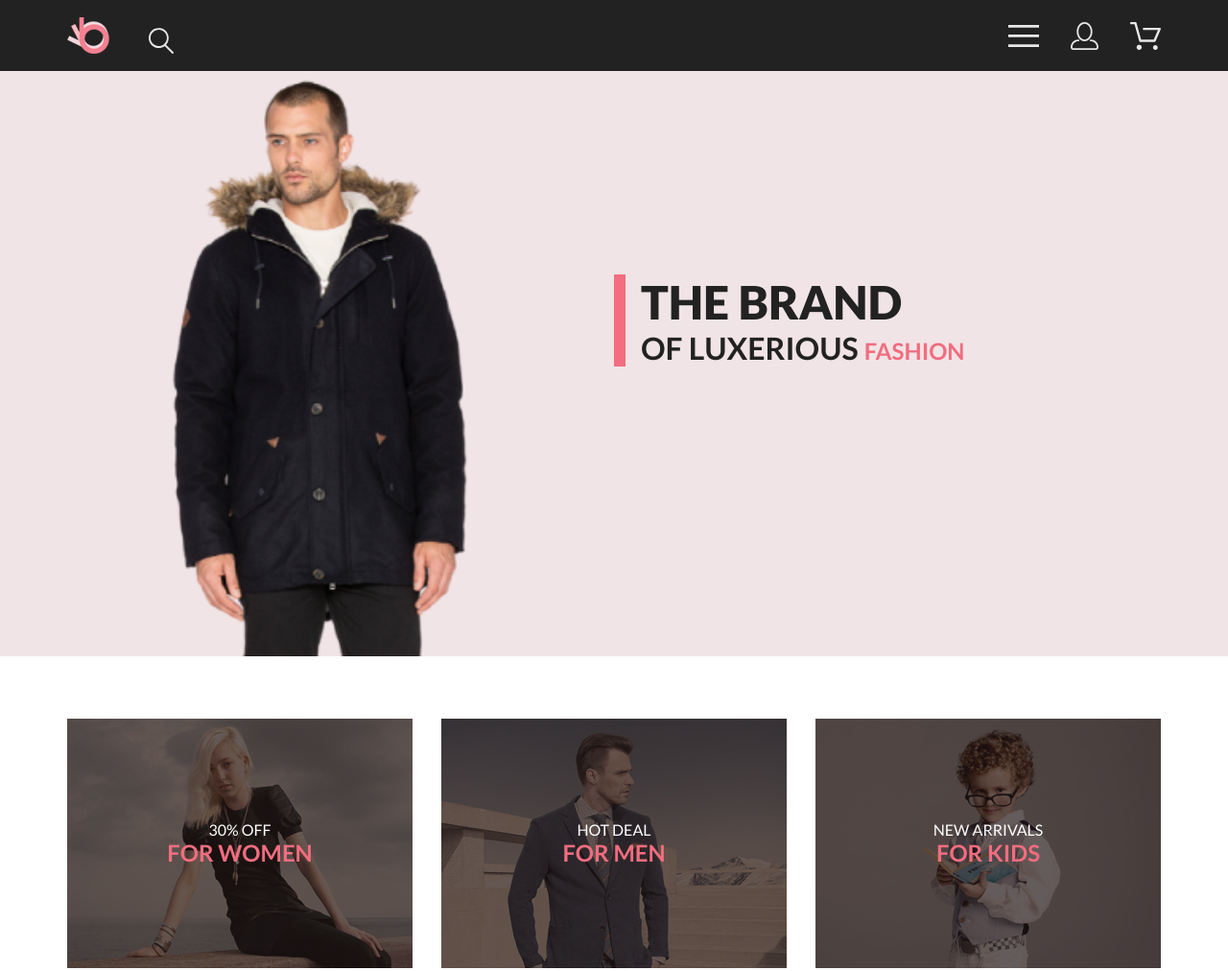
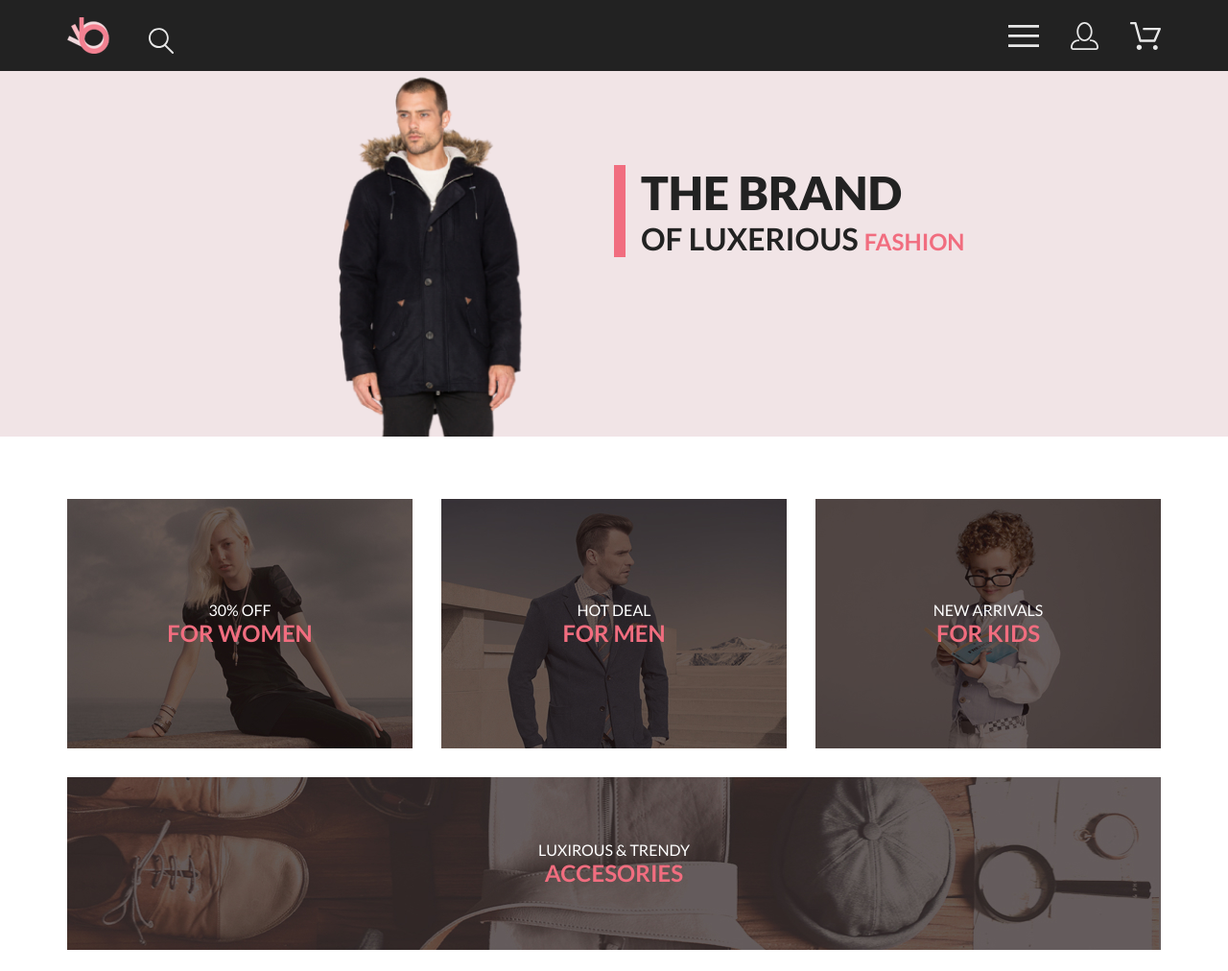
Before and after one commit to MedJog/LayoutHomeWork6-10, a plain HTML site: page index.html in a window 1280 px wide. Shown: the top 1012 px of the page at 96% size. Drawn offline with Linux system fonts and the light colour scheme.

Commit message:
ДЗ-7 исправления

```diff
--- a/style.css
+++ b/style.css
@@ -37,8 +37,8 @@
 }
 
 .brand {
-    /* padding-left: calc(50% - 1600px/2);
-    padding-right: calc(50% - 1600px/2);*/
+    padding-left: calc(50% - 800px/2);
+    padding-right: calc(50% - 800px/2);
     display: flex;
     align-items: center;
     background-color: #F1E4E6;
@@ -224,6 +224,7 @@
 
     .category {
         grid-template-columns: repeat(3, 231px);
+        grid-template-rows: 167px 116px;
         gap: 19px;
     }
 
```
